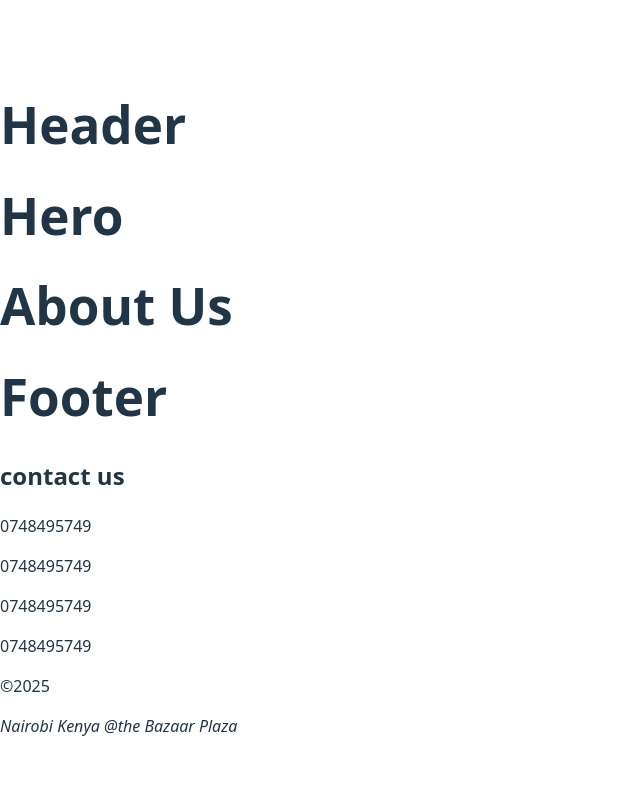
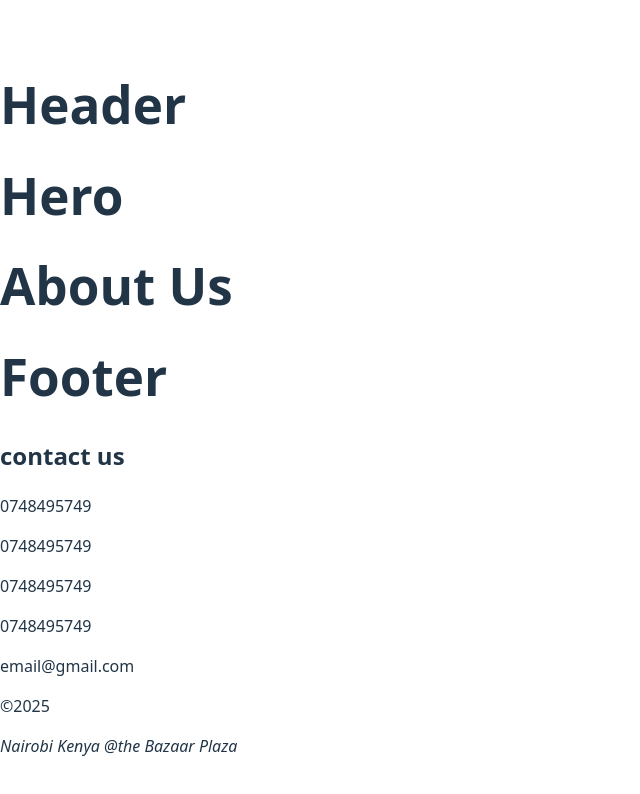
Before and after one commit to FrancisKarani14/phase-2-project, a React (Vite) app: page / in a window 1280 px wide. Shown: the top 794 px of the page, without its empty margins (0-640 px from the left). Built offline with nearby package versions, Linux system fonts and the light colour scheme.

Commit message:
adds email

```diff
--- a/src/Footer.jsx
+++ b/src/Footer.jsx
@@ -10,6 +10,7 @@ export default function Footer() {
        <p>0748495749</p>
         <p>0748495749</p>
          <p>0748495749</p>
+         <email>email@gmail.com</email>
       <p>&copy;2025</p>
       <address>Nairobi Kenya @the Bazaar Plaza</address>
 
```
